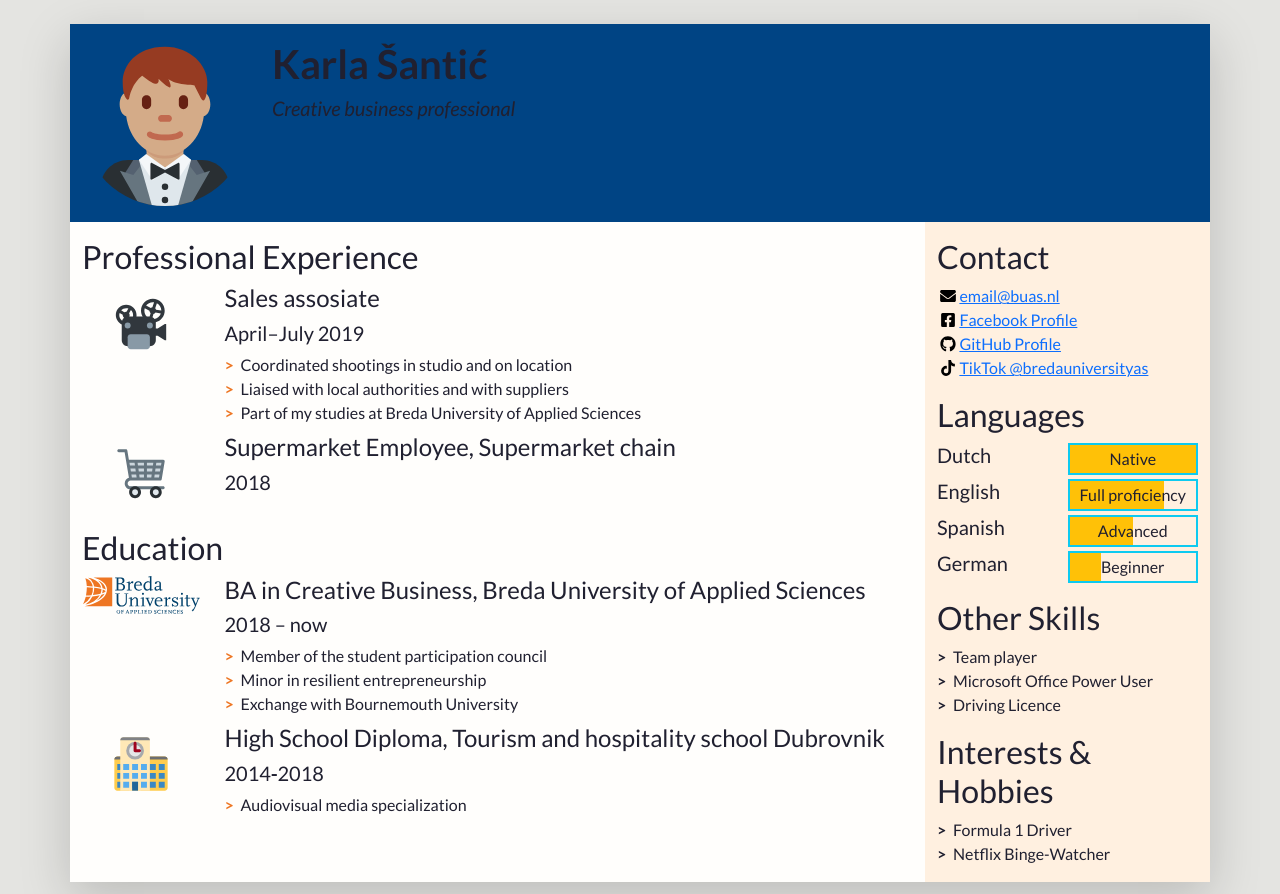
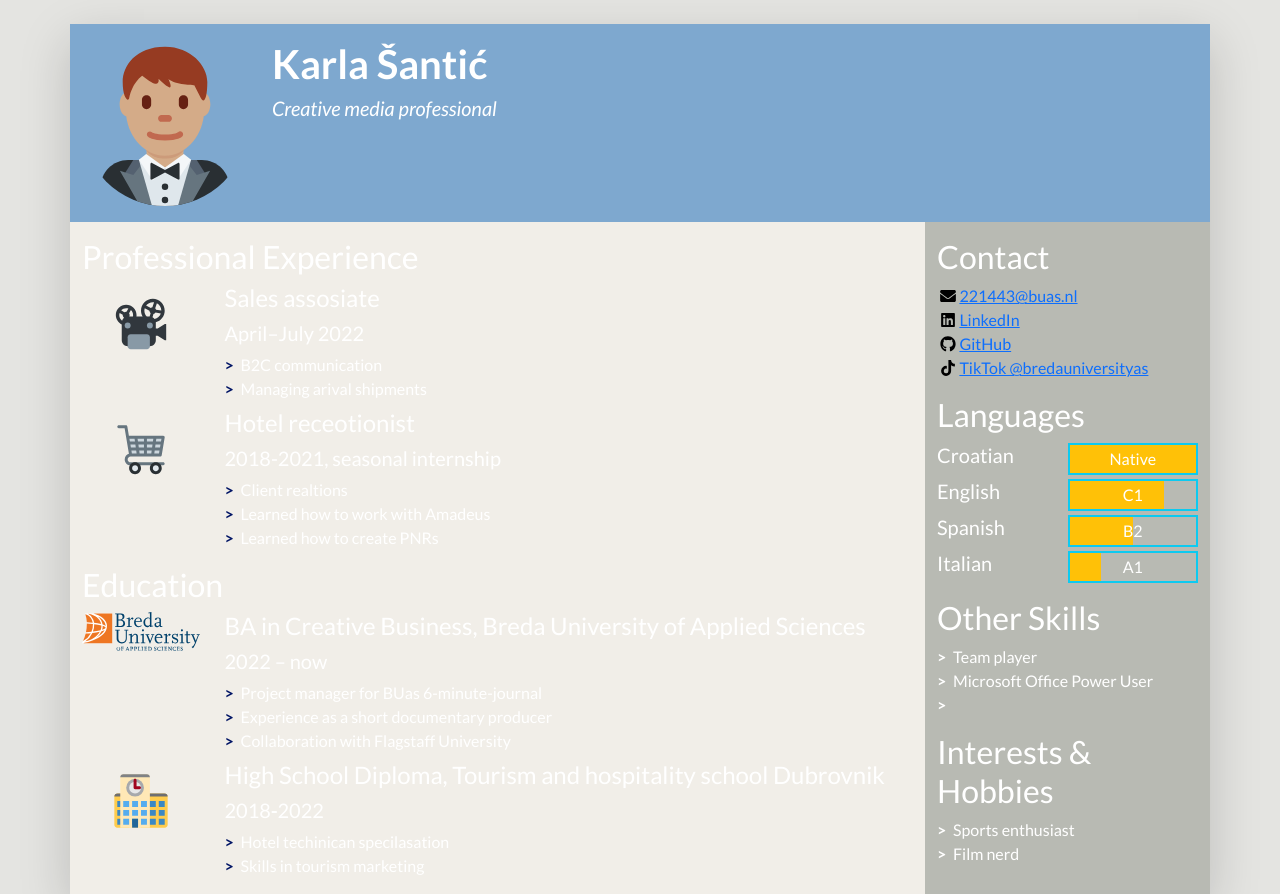
Before and after one commit to karlasantic/karlasanticcv, a plain HTML site: page index.html in a window 1280 px wide. Shown: the top 894 px of the page. Drawn offline with nearby package versions, Linux system fonts and the light colour scheme.

Commit message:
colour
changed colour of the doc

```diff
--- a/css/styles.css
+++ b/css/styles.css
@@ -7,22 +7,22 @@
 
 body {
 	font-family: Lato, "Open Sans", Roboto, "Segoe UI", "Helvetica Neue", Helvetica, Arial, sans-serif;
-	color: #202030;
+	color: #ffffff;
 	background-color: #e4e4e1;
 }
 
 /* Styles for custom classes in the document. (There are more, try to find them out!) */
 
 .resume-header {
-    background-color: #004484;
+    background-color: #7ea8cf;
 }
 
 .resume-main {
-	background-color: #fffefc;
+	background-color: #f1eee8;
 }
 
 .resume-aside {
-	background-color: #fff0e0;
+	background-color: #abaea6c4;
 }
 
 /* Styles for lists in the document */
@@ -36,7 +36,7 @@ body {
 }
 
 .biography-details li::before {
-	color: #EE7623;
+	color: #001465;
 }
 
 .biography-details li, .skill-list li {
--- a/index.html
+++ b/index.html
@@ -14,7 +14,7 @@
     <!-- Links to our additional CSS styles -->
     <link rel="stylesheet" href="css/styles.css">
 
-    <title>Karla Šantić resume</title>
+    <title>Karla Šantić's resume</title>
   </head>
   <!-- End of the head -->
 
@@ -50,7 +50,7 @@
         -->
         <div class="col-12 col-sm-8 col-md-9 col-lg-10 my-3 header-content">
           <h1 class="fw-bolder">Karla Šantić</h1>
-          <h5 class="fst-italic tagline">Creative business professional</h5>
+          <h5 class="fst-italic tagline">Creative media professional</h5>
         </div>
       </header>
 
@@ -85,12 +85,12 @@
                 </div>
                 <div class="biography-contents col-9 col-sm-10 col-md-9 col-lg-10">
                   <h4>Sales assosiate</h4>
-                  <h5>April&ndash;July 2019</h5>
+                  <h5>April&ndash;July 2022</h5>
                   <!-- Use the list below to talk about your achievements -->
                   <ul class="biography-details list-unstyled">
-                    <li>Coordinated shootings in studio and on location</li>
-                    <li>Liaised with local authorities and with suppliers</li>
-                    <li>Part of my studies at Breda University of Applied Sciences</li>
+                    <li>B2C communication</li>
+                    <li>Managing arival shipments</li>
+
                   </ul>
                 </div>
               </li>
@@ -102,8 +102,14 @@
                   <img class="biography-logo mw-100 d-block mx-auto" src="images/employers/trolley.svg" alt="Company logo" width="80">
                 </div>
                 <div class="biography-contents col-9 col-sm-10 col-md-9 col-lg-10">
-                  <h4>Supermarket Employee, Supermarket chain</h4>
-                  <h5>2018</h5>
+                  <h4>Hotel receotionist</h4>
+                  <h5>2018-2021, seasonal internship</h5>
+                  <ul class="biography-details list-unstyled">
+                    <li>Client realtions</li>
+                    <li>Learned how to work with Amadeus</li>
+                    <li>Learned how to create PNRs</li>
+
+                  </ul>
                   <!-- This entry doesn't have a list of achievements, but you can copy-paste the one from above -->
                 </div>
               </li>
@@ -124,12 +130,12 @@
                 </div>
                 <div class="biography-contents col-9 col-sm-10 col-md-9 col-lg-10">
                   <h4>BA in Creative Business, Breda University of Applied Sciences</h4>
-                  <h5>2018&nbsp;&ndash;&nbsp;now</h5>
+                  <h5>2022&nbsp;&ndash;&nbsp;now</h5>
                   <!-- Use the list below to talk about minors, exchanges, extra-curricular activities. -->
                   <ul class="biography-details list-unstyled">
-                    <li>Member of the student participation council</li>
-                    <li>Minor in resilient entrepreneurship</li>
-                    <li>Exchange with Bournemouth University</li>
+                    <li>Project manager for BUas 6-minute-journal</li>
+                    <li>Experience as a short documentary producer</li>
+                    <li>Collaboration with Flagstaff University</li>
                   </ul>
                 </div>
               </li>
@@ -141,9 +147,10 @@
                 </div>
                 <div class="biography-contents col-9 col-sm-10 col-md-9 col-lg-10">
                   <h4>High School Diploma, Tourism and hospitality school Dubrovnik</h4>
-                  <h5>2014&dash;2018</h5>
+                  <h5>2018&dash;2022</h5>
                   <ul class="biography-details list-unstyled">
-                    <li>Audiovisual media specialization</li>
+                    <li>Hotel techinican specilasation</li>
+                    <li>Skills in tourism marketing</li>
                   </ul>
                 </div>
               </li>
@@ -172,21 +179,21 @@
             -->
             <ul class="contact-list list-unstyled">
               <li class="contact-item">
-                <a class="d-flex align-items-center" href="mailto:email@buas.nl" target="_blank">
+                <a class="d-flex align-items-center" href="mailto:221443@buas.nl" target="_blank">
                   <img class="contact-icon" src="images/icons/envelope.svg" alt="Email">
-                  email@buas.nl
+                  221443@buas.nl
                 </a>
               </li>
               <li class="contact-item">
-                <a class="d-flex align-items-center" href="https://facebook.com/" target="_blank">
-                  <img class="contact-icon" src="images/icons/facebook.svg" alt="Facebook">
-                  Facebook Profile
+                <a class="d-flex align-items-center" href="https://www.linkedin.com/in/karla-santic/" target="_blank">
+                  <img class="contact-icon" src="images/icons/linkedin.svg" alt="LinkedIn">
+                  LinkedIn
                 </a>
               </li>
               <li class="contact-item">
-                <a class="d-flex align-items-center" href="https://github.com/" target="_blank">
-                  <img class="contact-icon" src="images/icons/github.svg" alt="LinkedIn">
-                  GitHub Profile
+                <a class="d-flex align-items-center" href="https://github.com/karlasantic" target="_blank">
+                  <img class="contact-icon" src="images/icons/github.svg" alt="GitHub">
+                  GitHub
                 </a>
               </li>
               <li class="contact-item">
@@ -205,7 +212,7 @@
             <!-- Each item in the list is a language. Modify, add or remove depending on what you speak -->
             <ul class="language-list list-unstyled">
               <li class="language-item d-flex mb-1">
-                <h5 class="language-name w-50">Dutch</h5>
+                <h5 class="language-name w-50">Croatian</h5>
                 <div class="language-level w-50 border border-info border-2 position-relative">
                   <!-- The div below is a progress bar. Choose between w-25, w-50, w-75 and w-100 to show your level of fluency -->
                   <div class="language-progress position-absolute bg-warning h-100 w-100"></div>
@@ -217,7 +224,7 @@
                 <div class="language-level w-50 border border-info border-2 position-relative">
                   <!-- The div below is a progress bar. Choose between w-25, w-50, w-75 and w-100 to show your level of fluency -->
                   <div class="language-progress position-absolute bg-warning h-100 w-75"></div>
-                  <h6 class="position-absolute w-100 text-center top-0 py-1">Full proficiency</h6>
+                  <h6 class="position-absolute w-100 text-center top-0 py-1">C1</h6>
                 </div>
               </li>
               <li class="language-item d-flex mb-1">
@@ -225,15 +232,15 @@
                 <div class="language-level w-50 border border-info border-2 position-relative">
                   <!-- The div below is a progress bar. Choose between w-25, w-50, w-75 and w-100 to show your level of fluency -->
                   <div class="language-progress position-absolute bg-warning h-100 w-50"></div>
-                  <h6 class="position-absolute w-100 text-center top-0 py-1">Advanced</h6>
+                  <h6 class="position-absolute w-100 text-center top-0 py-1">B2</h6>
                 </div>
               </li>
               <li class="language-item d-flex mb-1">
-                <h5 class="language-name w-50">German</h5>
+                <h5 class="language-name w-50">Italian</h5>
                 <div class="language-level w-50 border border-info border-2 position-relative">
                   <!-- The div below is a progress bar. Choose between w-25, w-50, w-75 and w-100 to show your level of fluency -->
                   <div class="language-progress position-absolute bg-warning h-100 w-25"></div>
-                  <h6 class="position-absolute w-100 text-center top-0 py-1">Beginner</h6>
+                  <h6 class="position-absolute w-100 text-center top-0 py-1">A1</h6>
                 </div>
               </li>
             </ul>
@@ -246,7 +253,7 @@
             <ul class="skill-list list-unstyled">
               <li class="skill-item">Team player</li>
               <li class="skill-item">Microsoft Office Power User</li>
-              <li class="skill-item">Driving Licence</li>
+              <li class="skill-item"><Driving Licence></li>
             </ul>
           </section>
 
@@ -255,8 +262,8 @@
           <section class="my-3 aside-section">
             <h2>Interests &amp; Hobbies</h2>
             <ul class="skill-list list-unstyled">
-              <li class="skill-item">Formula 1 Driver</li>
-              <li class="skill-item">Netflix Binge-Watcher</li>
+              <li class="skill-item">Sports enthusiast</li>
+              <li class="skill-item">Film nerd</li>
             </ul>
           </section>
 
```
